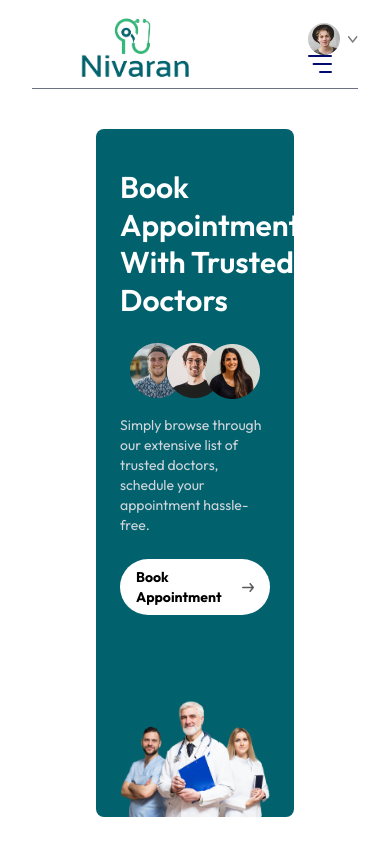
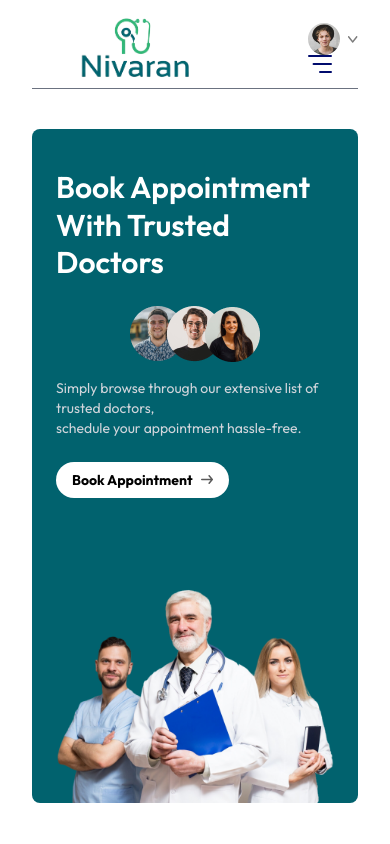
Before and after one commit to Zeenatara/nivaran-doctor-appointment-system, a React (Vite) app in the folder frontend/: page / in a window 390 px wide. Shown: the top 844 px of the page. Built offline with nearby package versions, Linux system fonts and the light colour scheme.

Commit message:
style: update header layout and responsiveness

```diff
--- a/frontend/src/components/Header.jsx
+++ b/frontend/src/components/Header.jsx
@@ -3,7 +3,7 @@ import {assets} from '../assets/assets'; // change if needed
 
 const Header = () => {
   return (
-    <div className="flex flex-col md:flex-row flex-wrap bg-primary rounded-lg px-6 md:px-10 lg:px-20 mx-20 my-10 gap-10 md:gap-0">
+    <div className="flex flex-col md:flex-row flex-wrap bg-primary rounded-lg px-6 md:px-14 lg:px-20 my-10 mx-4 md:mx-10 gap-10 md:gap-0">
       {/* Left Side */}
       <div className="w-full md:w-1/2 flex flex-col gap-6 justify-center items-start text-white py-10 md:py-[10vw] md:mb-[-30px]">
         <p className="text-3xl md:text-4xl lg:text-5xl font-semibold leading-tight">
```
